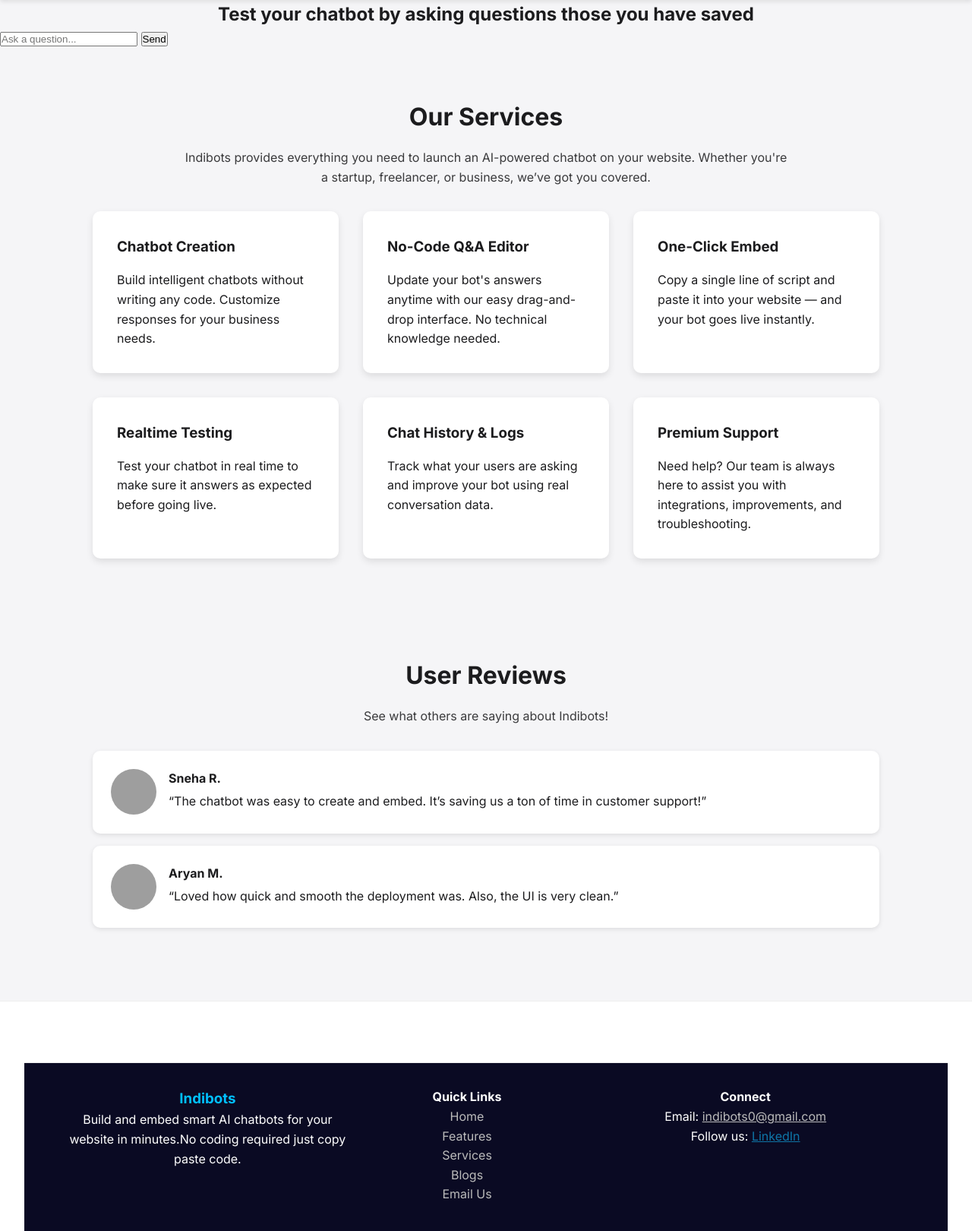
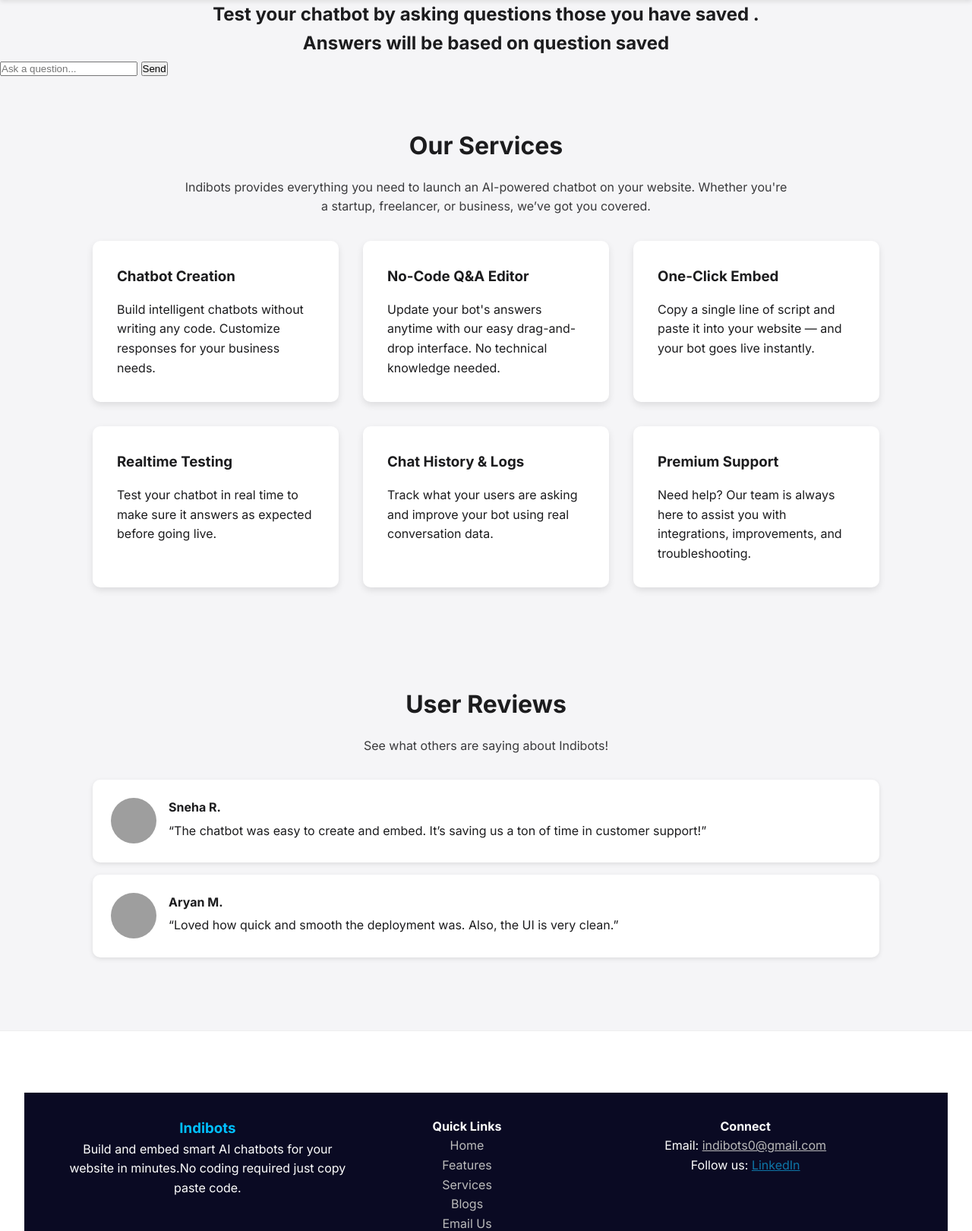
Before and after one commit to shaurya1234524/indibotsss, a Django app: template tanish/templates/chatbot.html in a window 1280 px wide. Shown: the part 78-1698 px from the top of the page at 76% size. Run offline with Django 5.2, Linux system fonts and the light colour scheme; the template is opened without the code that fills it, so the values that code supplies are empty; grey boxes are pictures that could not be loaded.

Commit message:
Update chatbot.html

```diff
--- a/tanish/templates/chatbot.html
+++ b/tanish/templates/chatbot.html
@@ -1,78 +1,4 @@
-{% extends "home.html" %}
-  {% block title %}Test your chatbot{% endblock title %}
-  {% block style %}
-    body {
-      font-family: Arial, sans-serif;
-      padding: 2rem;
-      background-color: #f9f9f9;
-    }
-    .chat-container {
-      max-width: 500px;
-      margin: auto;
-      background: #fff;
-      padding: 1.5rem;
-      border-radius: 12px;
-      box-shadow: 0 0 12px rgba(0, 0, 0, 0.1);
-      height: 50vh;
-      overflow-y: auto;
-    }
-    .chat-bubble {
-      margin: 0.5rem 0;
-      padding: 0.75rem 1rem;
-      border-radius: 10px;
-      max-width: 80%;
-    }
-    .user {
-      background: #007bff;
-      color: white;
-      align-self: flex-end;
-      margin-left: auto;
-    }
-    .bot {
-      background: #e4e4e4;
-      color: #000;
-      align-self: flex-start;
-    }
-    .chat-box {
-      display: flex;
-      flex-direction: column;
-    }
-    form {
-      margin-top: 1rem;
-      display: flex;
-      gap: 1rem;
-    }
-    input[type="text"] {
-      flex: 1;
-      padding: 0.75rem;
-      font-size: 1rem;
-    }
-    button {
-      padding: 0.75rem 1.25rem;
-      background: #007bff;
-      border: none;
-      color: white;
-      border-radius: 6px;
-      cursor: pointer;
-    }
-    button:hover {
-      background: #0056b3;
-    }
-{% endblock style %}
-{% block body %}
-
-  <h2 style="text-align:center;align-items:center;">Test your chatbot by asking questions those you have saved  </h2>
-  <div class="chat-container" id="chat">
-    <div class="chat-box" id="chat-box"></div>
-  </div>
-  <form id="chat-form">
-    {% csrf_token %}
-    <input type="text" id="chat-input" placeholder="Ask a question..." required>
-    <button type="submit">Send</button>
-  </form>
-
-  <script>
-    const chatForm = document.getElementById('chat-form');
+{% extends "home.html" %} {% block title %}Test your chatbot{% endblock title %} {% block style %} body { font-family: Arial, sans-serif; padding: 2rem; background-color: #f9f9f9; } .chat-container { max-width: 500px; margin: auto; background: #fff; padding: 1.5rem; border-radius: 12px; box-shadow: 0 0 12px rgba(0, 0, 0, 0.1); height: 30vh; overflow-y: auto; } .chat-bubble { margin: 0.5rem 0; padding: 0.75rem 1rem; border-radius: 10px; max-width: 80%; } .user { background: #007bff; color: white; align-self: flex-end; margin-left: auto; } .bot { background: #e4e4e4; color: #000; align-self: flex-start; } .chat-box { display: flex; flex-direction: column; } form { margin-top: 1rem; display: flex; gap: 1rem; } input[type="text"] { flex: 1; padding: 0.75rem; font-size: 1rem; } button { padding: 0.75rem 1.25rem; background: #007bff; border: none; color: white; border-radius: 6px; cursor: pointer; } button:hover { background: #0056b3; } {% endblock style %} {% block body %}<h2 style=text-align:center;align-items:center>Test your chatbot by asking questions those you have saved .</h2><h2 style=text-align:center;align-items:center>Answers will be based on question saved</h2><div class=chat-container id=chat><div class=chat-box id=chat-box></div></div><form id=chat-form>{% csrf_token %} <input id=chat-input placeholder="Ask a question..."required> <button type=submit>Send</button></form><script>const chatForm = document.getElementById('chat-form');
     const chatInput = document.getElementById('chat-input');
     const chatBox = document.getElementById('chat-box');
 
@@ -108,7 +34,4 @@
         chatBox.appendChild(botBubble);
         chatBox.scrollTop = chatBox.scrollHeight;
       });
-    });
-  </script>
-
-{% endblock body %}
+    });</script>{% endblock body %}
```
